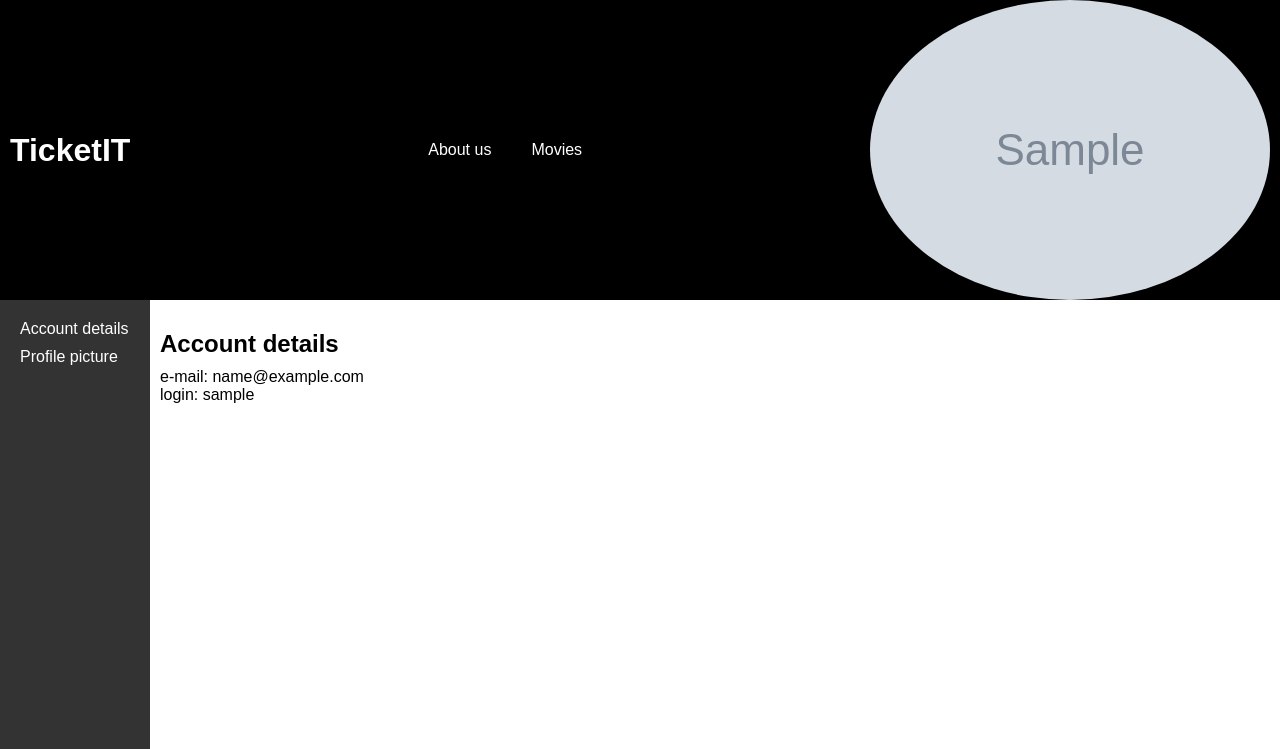
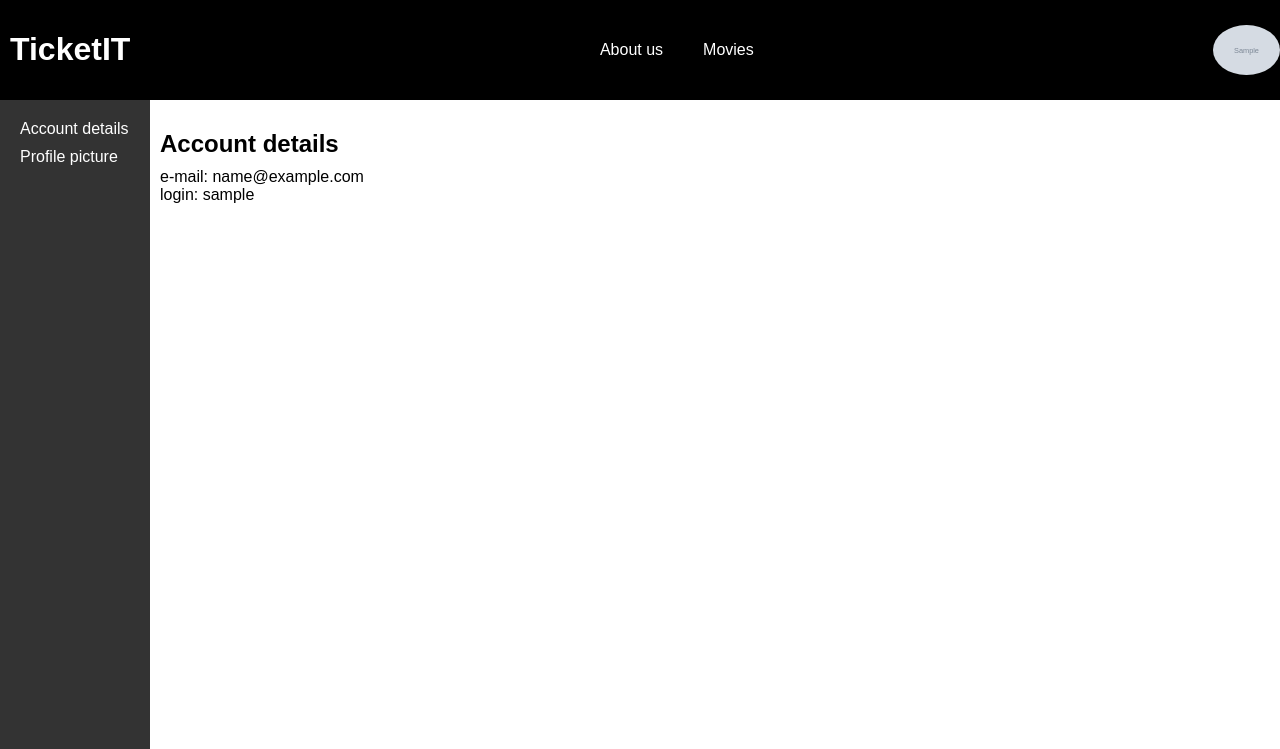
Before and after one commit to jakubsikorski02/TicketIT, a PHP site: page /accountdetails.php in a window 1280 px wide. Shown: the top 749 px of the page. Run offline with PHP 8.4, Linux system fonts and the light colour scheme; the visitor is signed in with stand-in values (Sample User, id 1); tables that the repository leaves empty or names only in its code hold one stand-in row (values such as "Sample post"); grey boxes marked "Sample" are stand-in pictures.

Commit message:
Update header.css

```diff
--- a/style/header.css
+++ b/style/header.css
@@ -71,7 +71,7 @@ body {
     display: block;
     object-position: center;
     border-radius: 50%;
-    margin-right: 10px;
+    max-height: 50px;
   }
 
   @media only screen and (max-width: 400px) {
```
